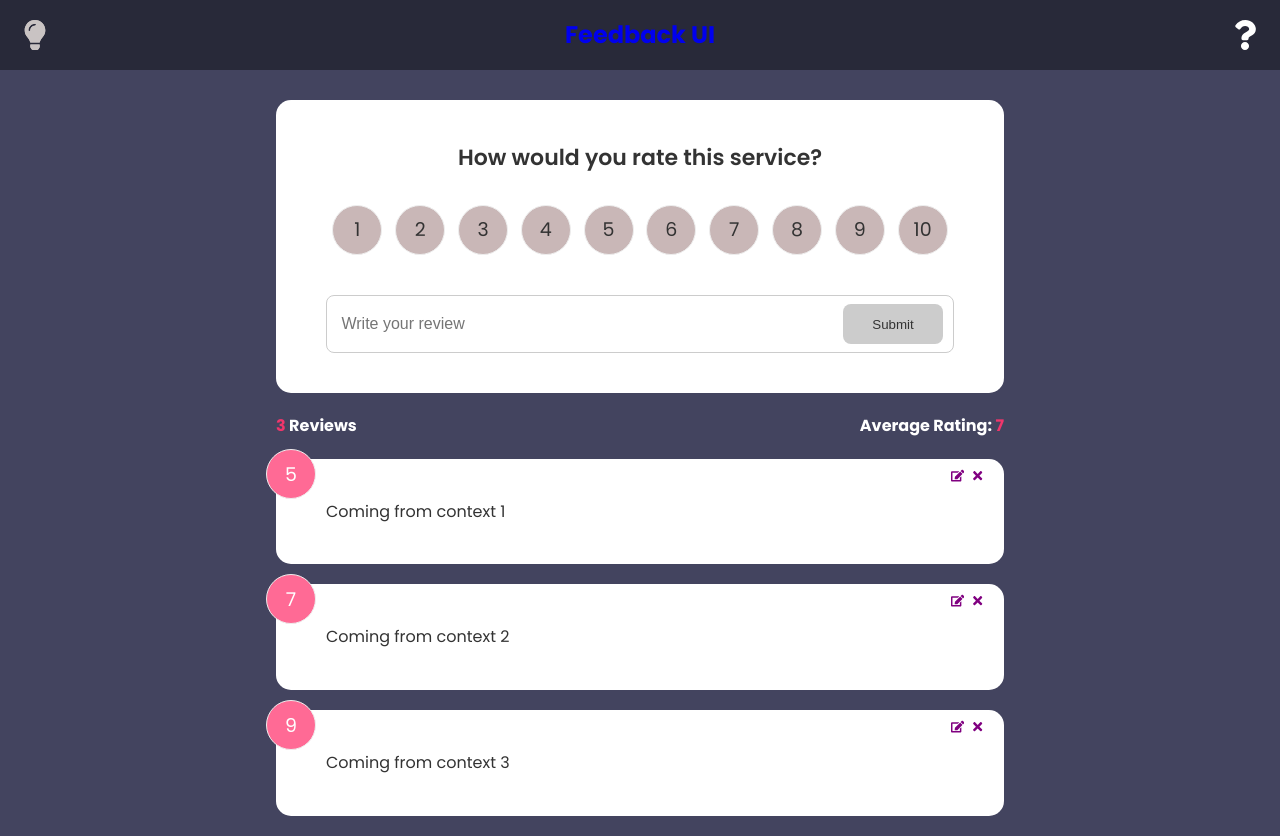
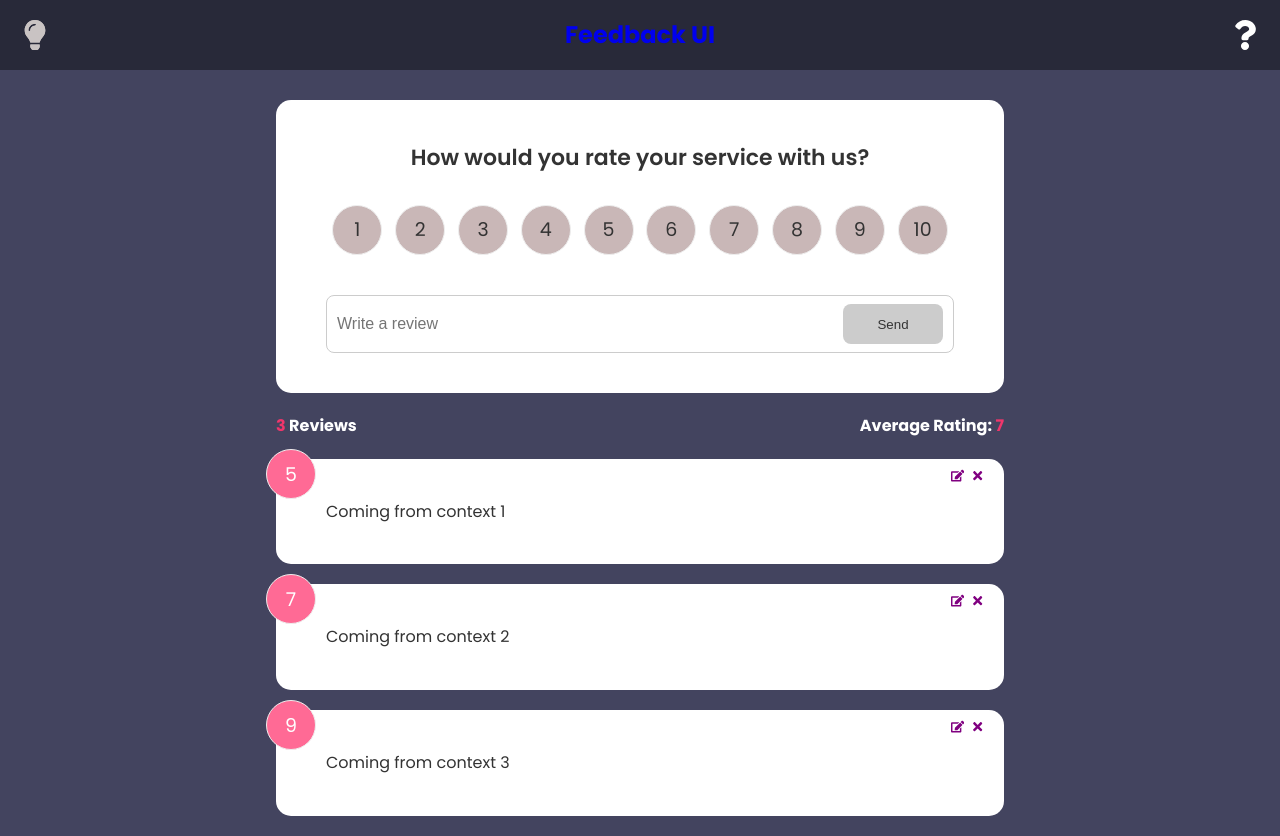
Before and after one commit to alfiofederico/FeedbackApp, a React (Create React App) app: page / in a window 1280 px wide. Built offline with nearby package versions, Linux system fonts and the light colour scheme.

Commit message:
added the spinner, fixed the edits

```diff
--- a/src/components/FeedbackForm.js
+++ b/src/components/FeedbackForm.js
@@ -7,77 +7,76 @@ import FeedbackContext from "../context/FeedbackContext"
 
 
 function FeedbackForm() {
+  const [text, setText] = useState("");
+  const [rating, setRating] = useState(10);
+  const [btnDisabled, setBtnDisabled] = useState(true);
+  const [message, setMessage] = useState("");
 
-
-  const [text, setText] = useState('')
-  const [btnDisabled, setBtnDisabled] = useState(true)
-  const [message, setMessage] =useState('')
-  const [rating, setRating] = useState(10);
-
-  const { addFeedback, feedbackEdit, updateFeedback } = useContext(FeedbackContext);
+  const { addFeedback, feedbackEdit, updateFeedback } =
+    useContext(FeedbackContext);
 
   useEffect(() => {
-    if(feedbackEdit.edit === true) {
-      setBtnDisabled(false)
-      setText(feedbackEdit.item.text)
-      setRating(feedbackEdit.item.rating)
+    if (feedbackEdit.edit === true) {
+      setBtnDisabled(false);
+      setText(feedbackEdit.item.text);
+      setRating(feedbackEdit.item.rating);
     }
-  }, [feedbackEdit])
+  }, [feedbackEdit]);
 
   const handleTextChange = (e) => {
-
-    if(text === '') {
-      setBtnDisabled(true)
-      setMessage(null)
-    } else if (text !=='' && text.trim().length <= 9) {
+    if (text === "") {
       setBtnDisabled(true);
-      setMessage('Text is too short');
-    } else if (text !== "" && text.trim().length >= 100) {
+      setMessage(null);
+    } else if (text !== "" && text.trim().length <= 10) {
+      setMessage("Text must be at least 10 characters");
       setBtnDisabled(true);
-      setMessage("Text is too long");
     } else {
+      setMessage(null);
       setBtnDisabled(false);
-      setMessage(null);
     }
 
-    setText(e.target.value)
-  }
+    setText(e.target.value);
+  };
 
   const handleSubmit = (e) => {
-    e.preventDefault()
-    if(text.trim().length > 9) {
+    e.preventDefault();
+    if (text.trim().length > 10) {
       const newFeedback = {
         text,
-        rating
+        rating,
+      };
+
+      if (feedbackEdit.edit === true) {
+        updateFeedback(feedbackEdit.item.id, newFeedback);
+      } else {
+        addFeedback(newFeedback);
       }
 
-
-      if(feedbackEdit.edit === true) {
-        updateFeedback(feedbackEdit.edit.id, newFeedback)
-      } else {
-          addFeedback(newFeedback);
-      }
-      setText('')
+      setText("");
     }
-  }
+  };
 
   return (
     <Card>
       <form onSubmit={handleSubmit}>
-        <h2>How would you rate this service?</h2>
+        <h2>How would you rate your service with us?</h2>
         <RatingSelect select={(rating) => setRating(rating)} />
         <div className="input-group">
-          <input  onChange={handleTextChange} type="text" placeholder=" Write your review" value={text} />
-          <Button type="submit" isDisabled={btnDisabled}>Submit</Button>
+          <input
+            onChange={handleTextChange}
+            type="text"
+            placeholder="Write a review"
+            value={text}
+          />
+          <Button type="submit" isDisabled={btnDisabled}>
+            Send
+          </Button>
         </div>
 
-        {message && <div className='message'>{message}</div> }
+        {message && <div className="message">{message}</div>}
       </form>
     </Card>
-  )
+  );
 }
 
-
-
-
-export default FeedbackForm
+export default FeedbackForm;
--- a/src/components/FeedbackList.js
+++ b/src/components/FeedbackList.js
@@ -2,30 +2,30 @@ import FeedbackItem from "./FeedbackItem"
 import {motion, AnimatePresence} from 'framer-motion'
 import {useContext} from 'react';
 import FeedbackContext from "../context/FeedbackContext";
+import Spinner from "./Spinner";
 
 function FeedbackList() {
 
- const {feedback} = useContext(FeedbackContext)
+ const {feedback, isLoading} = useContext(FeedbackContext)
 
-  if(!feedback || feedback.length === 0 ) {
-    return <p>No Feedback yet</p>
+  if ((!isLoading && (!feedback) || feedback.length === 0)) {
+    return <p>No Feedback yet</p>;
   }
 
 
-  return (
+return isLoading ? (
+  <Spinner />
+) : (
   <div className="feedback-list">
     <AnimatePresence>
       {feedback.map((item) => (
         <motion.div
           key={item.id}
-          initial={{opacity:0}}
-          animate={{opacity:1}}
-          exit={{opacity:0}}
+          initial={{ opacity: 0 }}
+          animate={{ opacity: 1 }}
+          exit={{ opacity: 0 }}
         >
-            <FeedbackItem
-              key={item.id}
-              item={item}
-            />
+          <FeedbackItem key={item.id} item={item} />
         </motion.div>
       ))}
     </AnimatePresence>
--- /dev/null
+++ b/src/components/Spinner.js
@@ -0,0 +1,13 @@
+import spinner from "../assets/spinner.gif";
+
+function Spinner() {
+  return (
+    <img
+      src={spinner}
+      alt="Loading"
+      style={{ width: "100px", margin: "auto", display: "block" }}
+    />
+  );
+}
+
+export default Spinner;
```
Also changed, not shown: src/assets/spinner.gif (added). Lines whose indentation alone changed are shown as unchanged.
